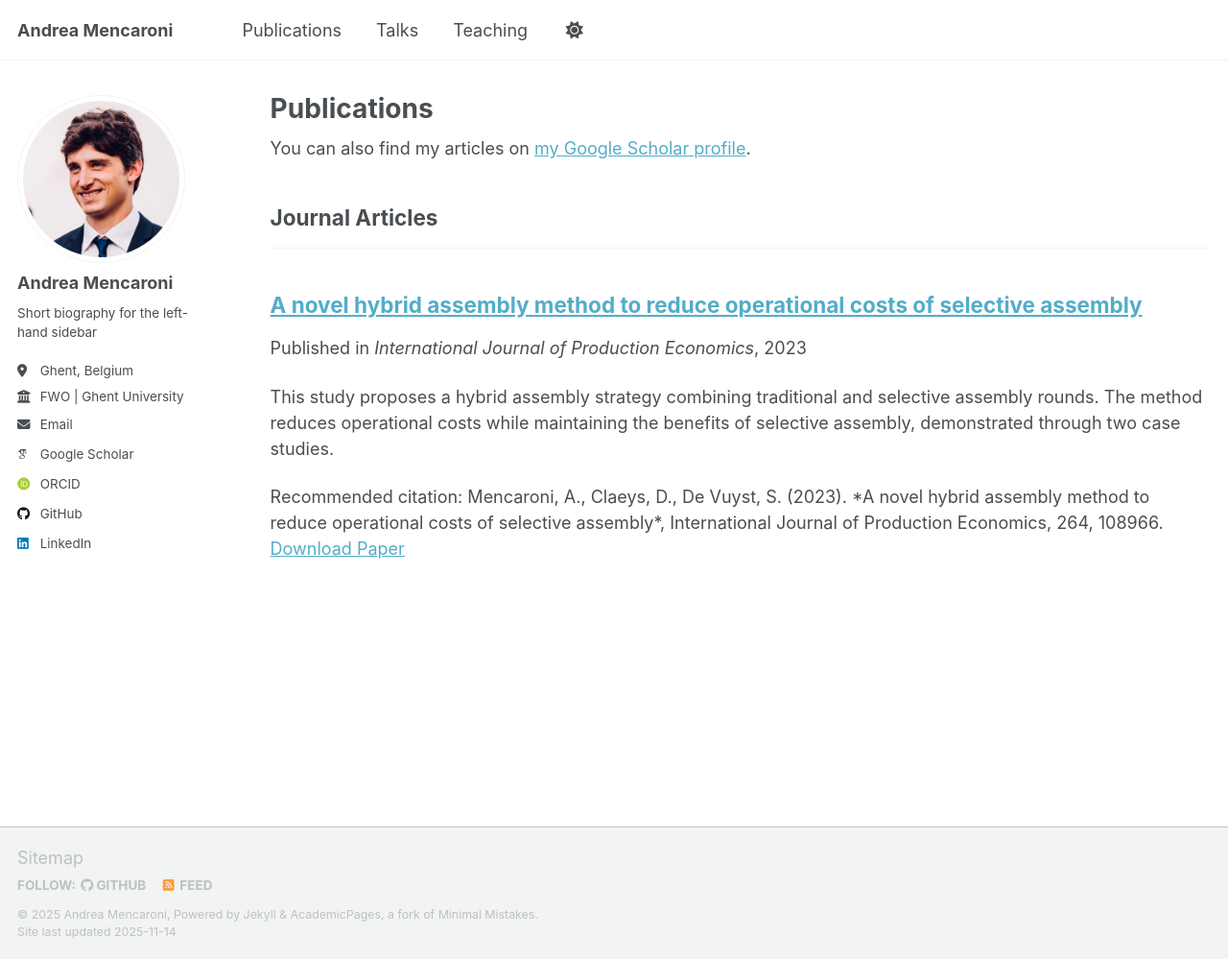
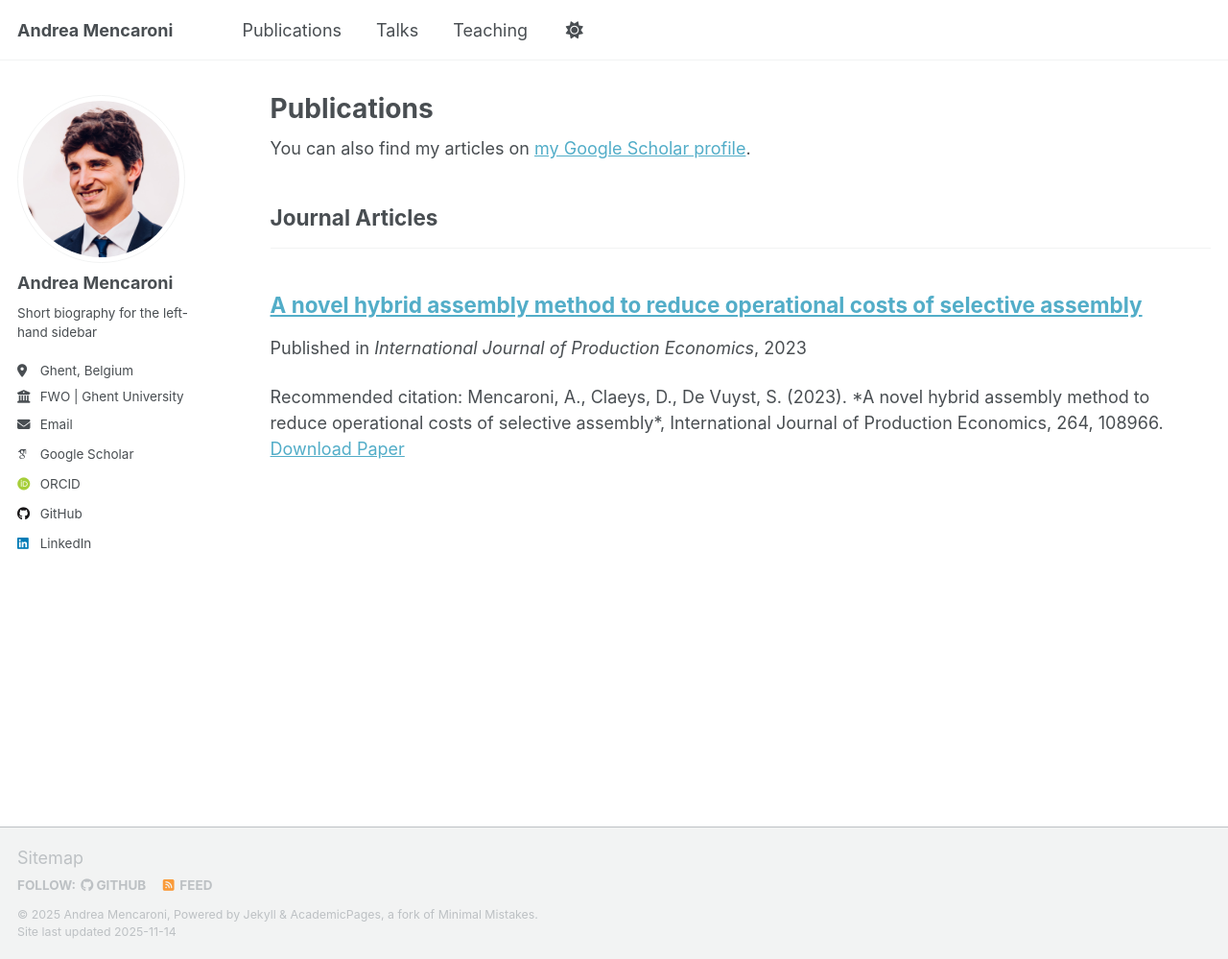
Before and after one commit to andrea-mencaroni/andrea-mencaroni.github.io, a Jekyll site: the page built from _pages/publications.html, in a window 1280 px wide and 999 px high. Shown: the whole window at 96% size. Built offline with Jekyll 4.4.1, drawn with Linux system fonts in a browser that asks for light colours; some web fonts are replaced; a script that is not in the unit is left out.

Commit message:
Update 2023-01-01-hybrid-assembly.md

```diff
--- a/_publications/2023-01-01-hybrid-assembly.md
+++ b/_publications/2023-01-01-hybrid-assembly.md
@@ -7,7 +7,6 @@ date: 2023-01-01
 venue: "International Journal of Production Economics"
 authors: "Andrea Mencaroni, Dieter Claeys, Stijn De Vuyst"
 paperurl: "http://doi.org/10.1016/j.ijpe.2023.108966"
+redirect: "http://doi.org/10.1016/j.ijpe.2023.108966"
 citation: "Mencaroni, A., Claeys, D., De Vuyst, S. (2023). *A novel hybrid assembly method to reduce operational costs of selective assembly*, International Journal of Production Economics, 264, 108966."
-excerpt: "This study proposes a hybrid assembly strategy combining traditional and selective assembly rounds. The method reduces operational costs while maintaining the benefits of selective assembly, demonstrated through two case studies."
-keywords: "Hybrid assembly, Selective assembly, Simulation, Delta method, Industrial and Manufacturing Engineering, Operations Research"
 ---
```
